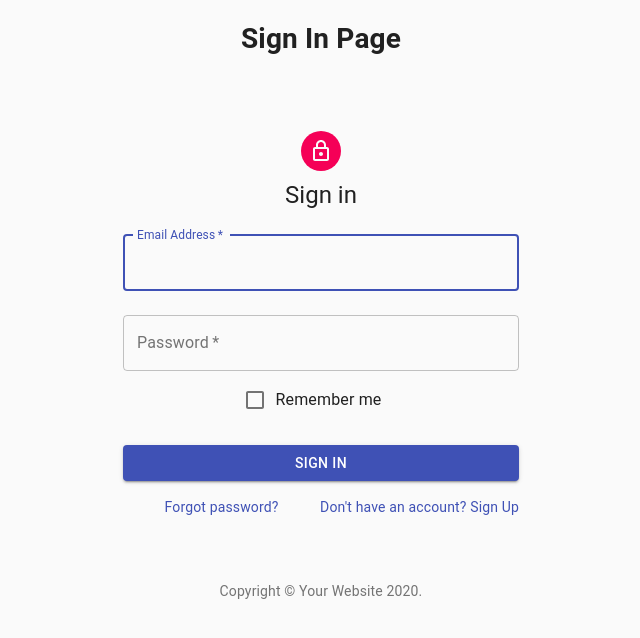
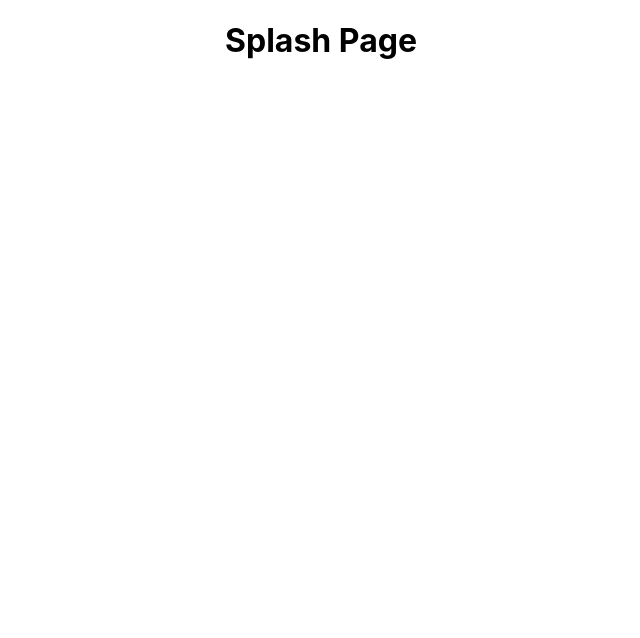
Before and after one commit to mwong775/devweek, a React (Create React App) app: page / in a window 1280 px wide. Shown: the top 638 px of the page, without its empty margins (319-959 px from the left). Built offline with nearby package versions, Linux system fonts and the light colour scheme.

Commit message:
add splash page

```diff
--- a/src/App.js
+++ b/src/App.js
@@ -2,14 +2,18 @@ import React from "react";
 import "./App.css";
 import SignInPage from "./SignInPage";
 import FlightsPage from "./FlightsPage";
+import SplashPage from "./SplashPage";
 import { BrowserRouter as Router, Switch, Route } from "react-router-dom";
 
 function App() {
   return (
     <Router>
       <div className="App">
-        <Route path="/" component={SignInPage} />
-        <Route path="/flights" component={FlightsPage} />
+        <Switch>
+          <Route path="/" exact component={SplashPage} />
+          <Route path="/signIn" component={SignInPage} />
+          <Route path="/flights" component={FlightsPage} />
+        </Switch>
       </div>
     </Router>
   );
--- /dev/null
+++ b/src/SplashPage.js
@@ -0,0 +1,12 @@
+import React from "react";
+import "./App.css";
+
+function SplashPage() {
+  return (
+    <div>
+      <h1>Splash Page</h1>
+    </div>
+  );
+}
+
+export default SplashPage;
```
